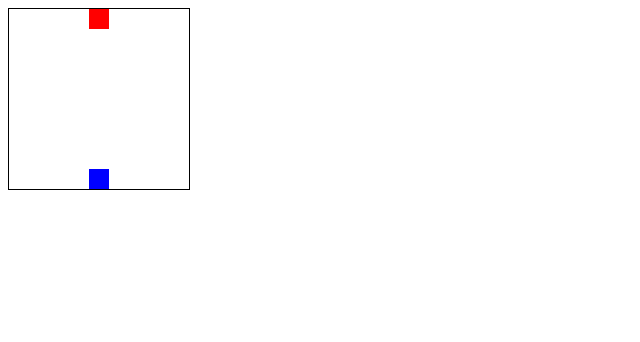
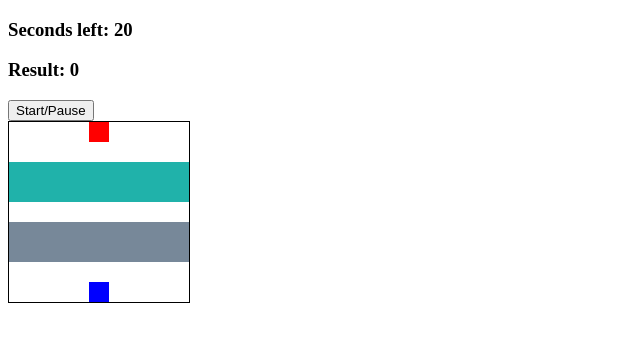
Before and after one commit to Cordovas-cmd/frogger, a plain HTML site: page index.html in a window 1280 px wide. Shown: the whole page, without its empty margins (0-640 px from the left). Drawn offline with Linux system fonts and the light colour scheme.

Commit message:
added some more styles to diff elements on app for visibility, added timer, result, button elements.

```diff
--- a/index.html
+++ b/index.html
@@ -8,6 +8,9 @@
     <link rel="stylesheet" type="text/css" href="styles.css" />
 </head>
 <body>
+    <h3>Seconds left: <span id="time-left">20</span></h3>
+    <h3>Result: <span id="result">0</span></h3>
+    <button id="start-pause-button">Start/Pause</button>
     <div class="grid" >
         <div></div>
         <div></div>
@@ -91,5 +94,7 @@
         <div></div>
         <div></div>
     </div>
+
+    <script src="app.js"></script>
 </body>
 </html>
--- a/styles.css
+++ b/styles.css
@@ -18,3 +18,10 @@
 .starting-block {
     background-color: blue;
 }
+.log-left, .log-right {
+background-color: lightseagreen;
+}
+
+.car-left, .car-right {
+    background-color: lightslategray;
+}
```
